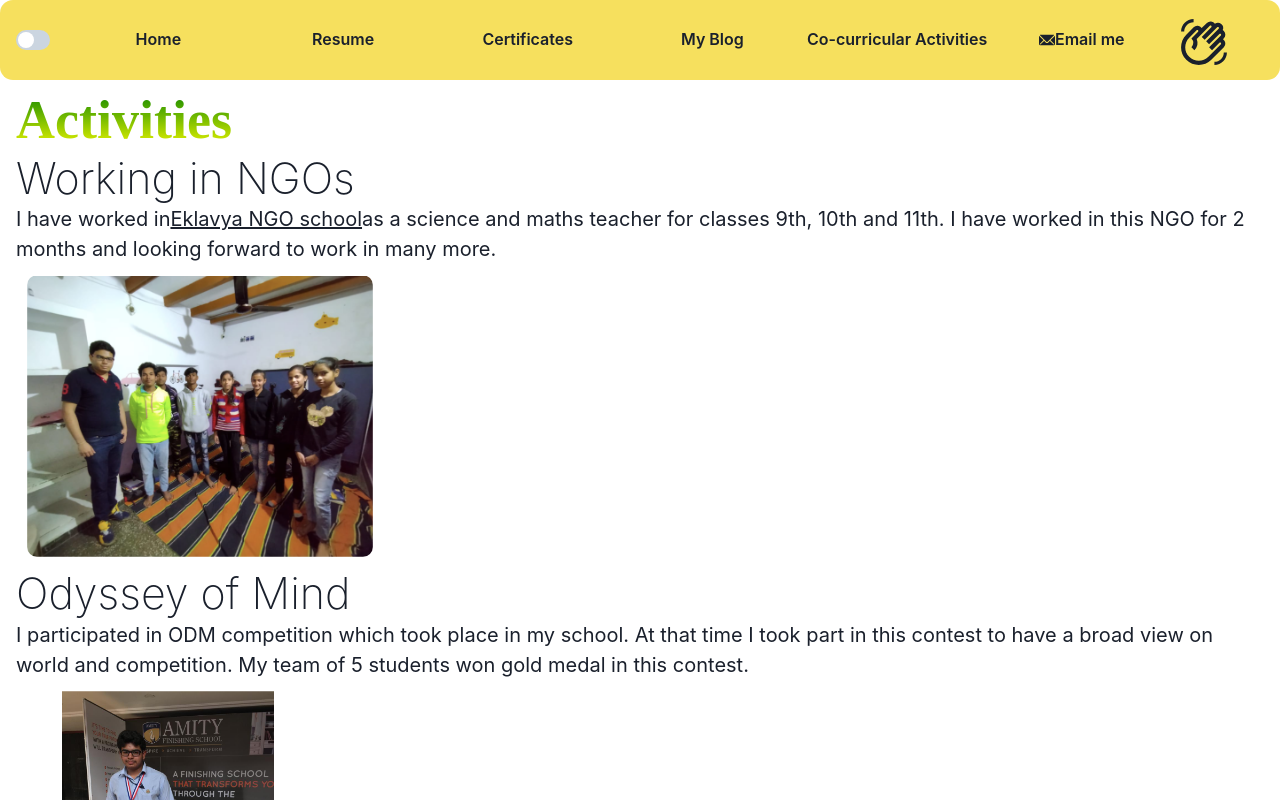
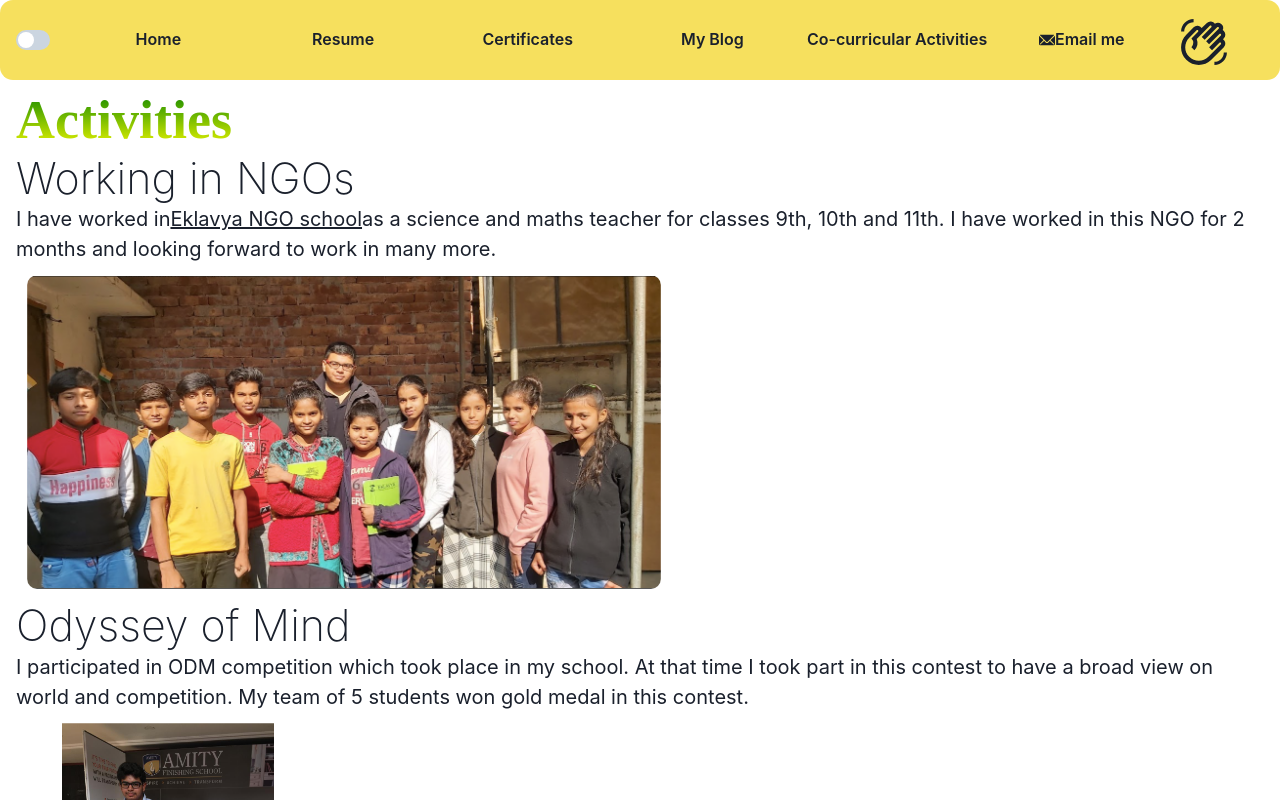
Before and after one commit to anshsharma120601/ansh_sharma-120601_portfolio, a Next.js app: page /activities in a window 1280 px wide. Shown: the top 800 px of the page. Built offline with nearby package versions, Linux system fonts and the light colour scheme.

Commit message:
Final brick in the palace

```diff
--- a/components/Activity.js
+++ b/components/Activity.js
@@ -40,15 +40,15 @@ export default function Activity() {
       </p>
 
       <Image
-        h={['13rem', '18rem', '18rem', '18rem']}
-        w={['13rem', '22rem', '22rem', '22rem']}
+        h={['12rem', '20rem', '20rem', '20rem']}
+        w={['23rem', '40rem', '40rem', '40rem']}
         margin={['0.3rem', '0.5rem', '0.5rem', '0.5rem']}
         padding="0.2rem"
         borderRadius={['50px', '13px', '13px', '13px']}
         cursor="pointer"
         bgColor="white"
         objectFit="cover"
-        src="/images/NGO.png"
+        src="/images/Eklavya.png"
       />
 
       <Heading as="h2" fontSize={['20', '43', '43', '43']} fontWeight="thin">
--- a/components/Footer.js
+++ b/components/Footer.js
@@ -173,7 +173,7 @@ export default function Footer() {
                 marginTop={['1rem', '1.5rem', '1.5rem', '1.5rem']}
               >
                 <Link
-                  _hover={{ color: 'red.500' }}
+                  _hover={{ color: 'orange.500' }}
                   href="mailto:anshsharma120601@gmail.com"
                 >
                   <EmailIcon />
```
Also changed, not shown: public/images/Eklavya.png (added).
